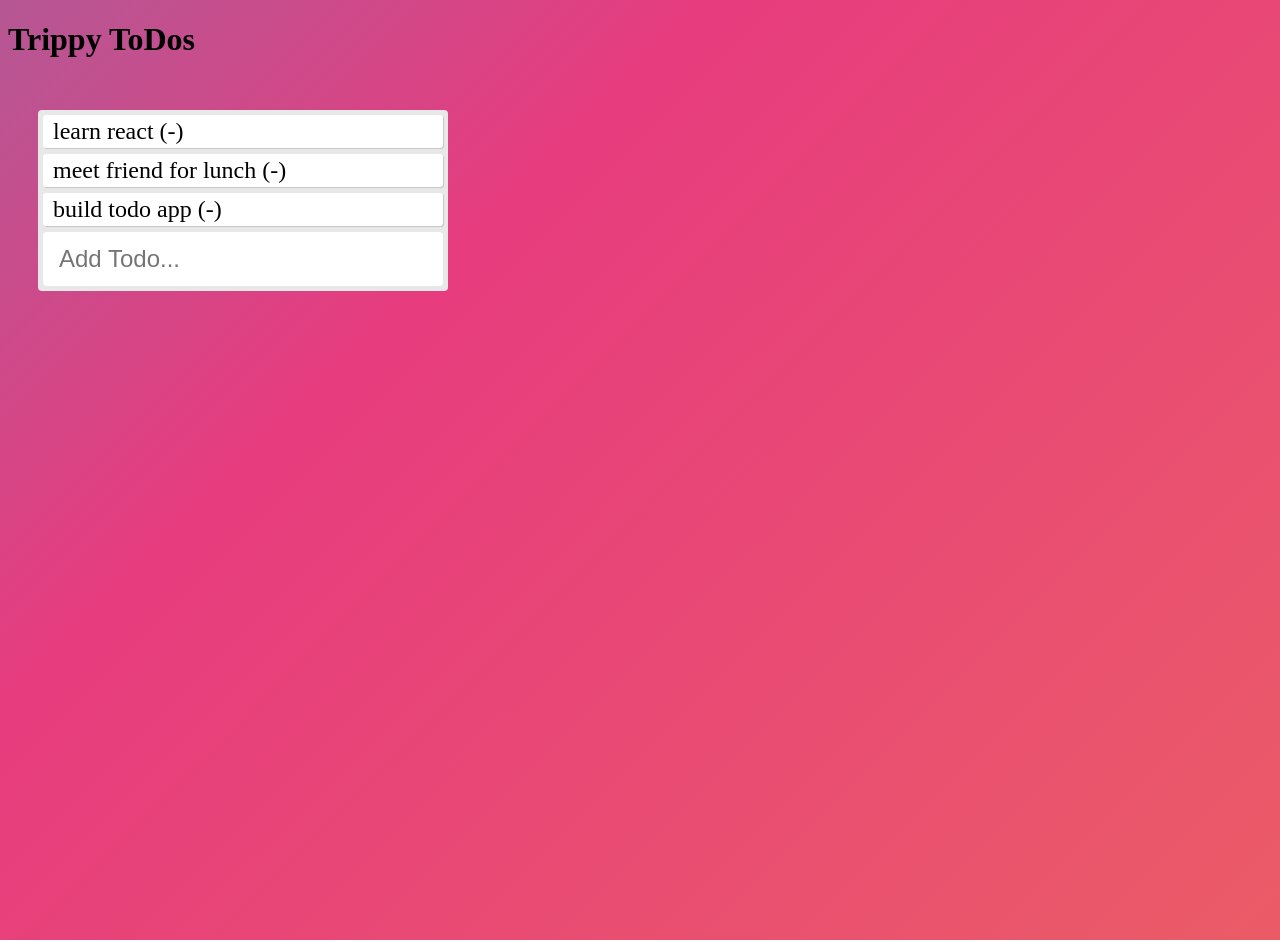
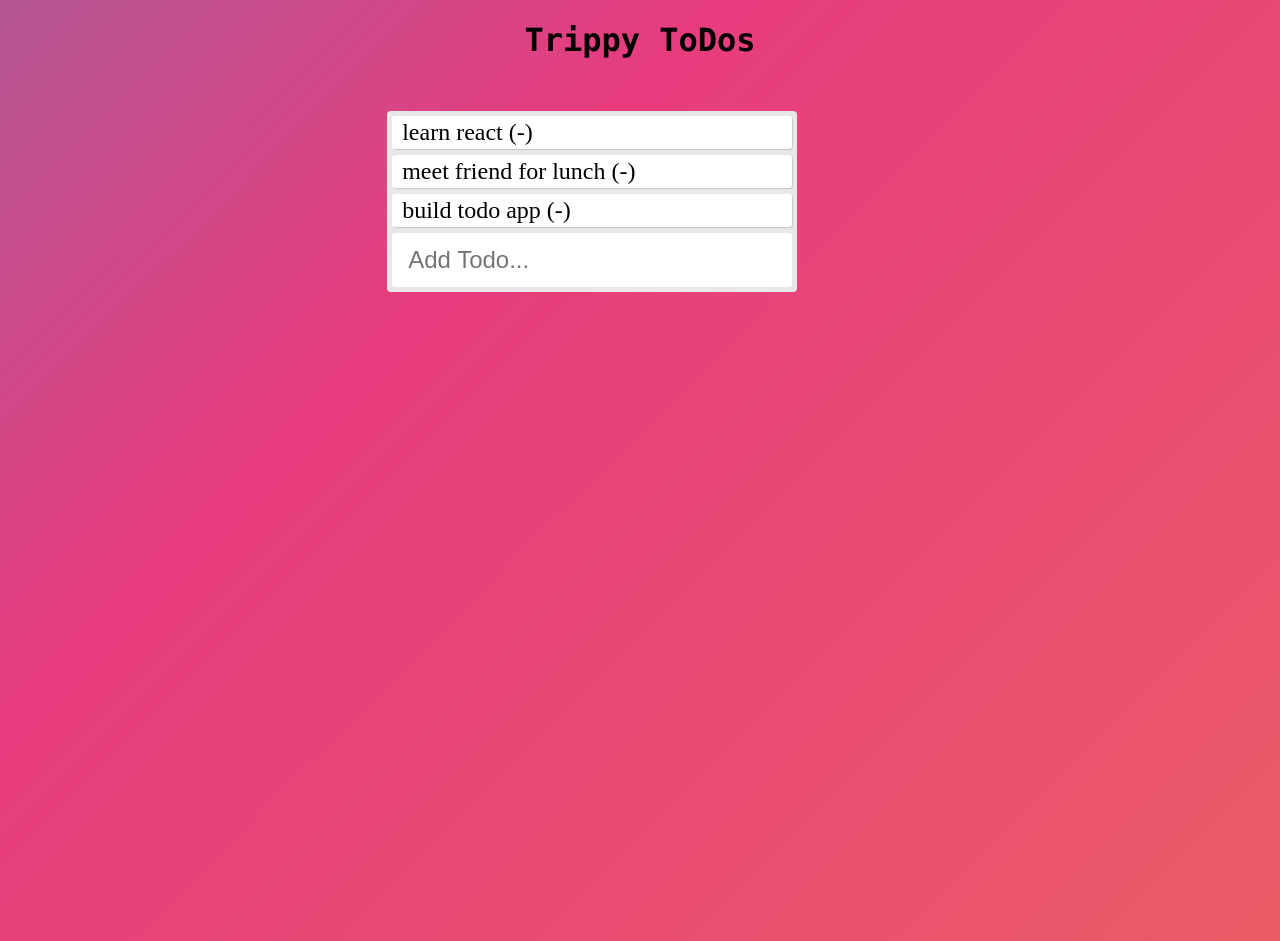
Before and after one commit to jacohn/trippyToDos, a plain HTML site: page index.html in a window 1280 px wide. Drawn offline with nearby package versions, Linux system fonts and the light colour scheme.

Commit message:
updating style to center

```diff
--- a/styles.css
+++ b/styles.css
@@ -19,14 +19,24 @@ body {
   }
 }
 
+h1{
+  text-align: center;
+  font-family: source-code-pro, Menlo, Monaco, Consolas, 'Courier New',
+    monospace;
+}
+
 code {
   font-family: source-code-pro, Menlo, Monaco, Consolas, 'Courier New',
     monospace;
 }
 
 .app {
+
   padding: 30px;
   height: 100vh;
+  margin-left: auto;
+  margin-right: auto;
+  width: 40%;
 }
 
 .todo-list{
```
